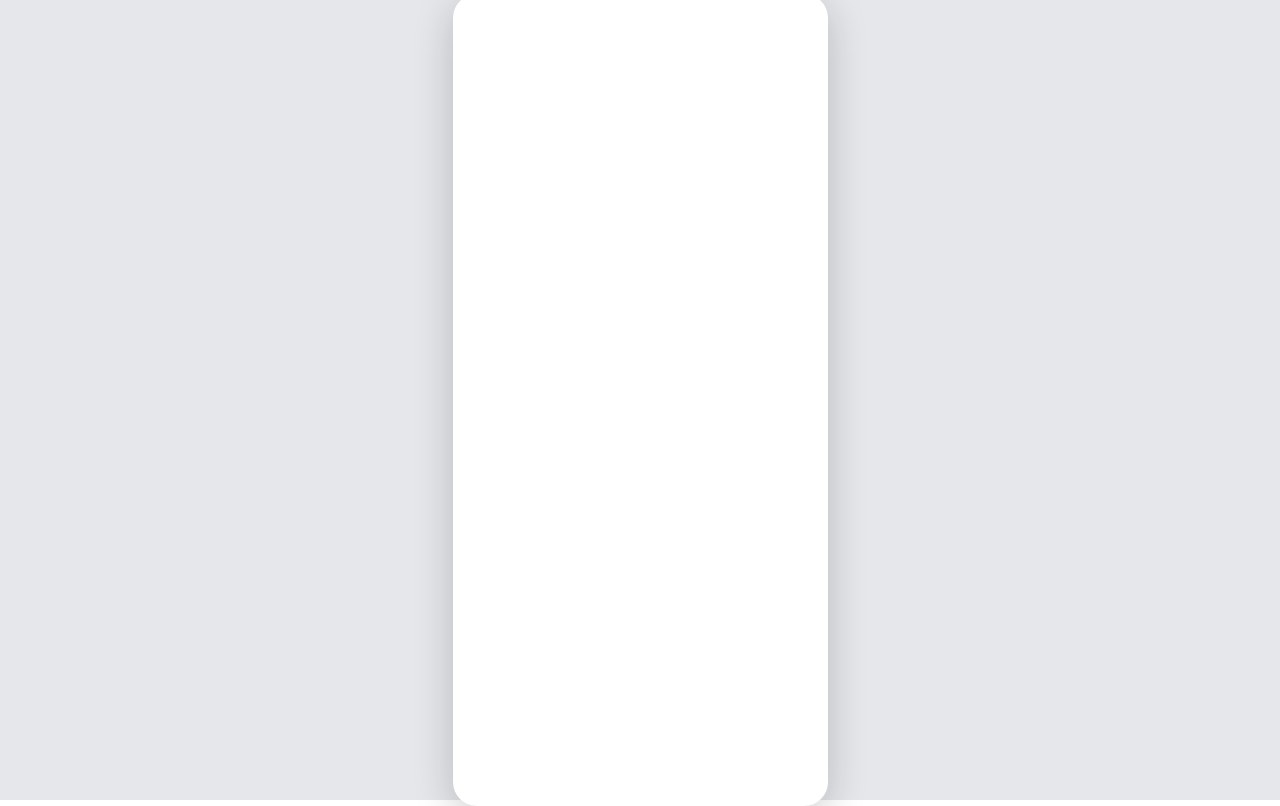
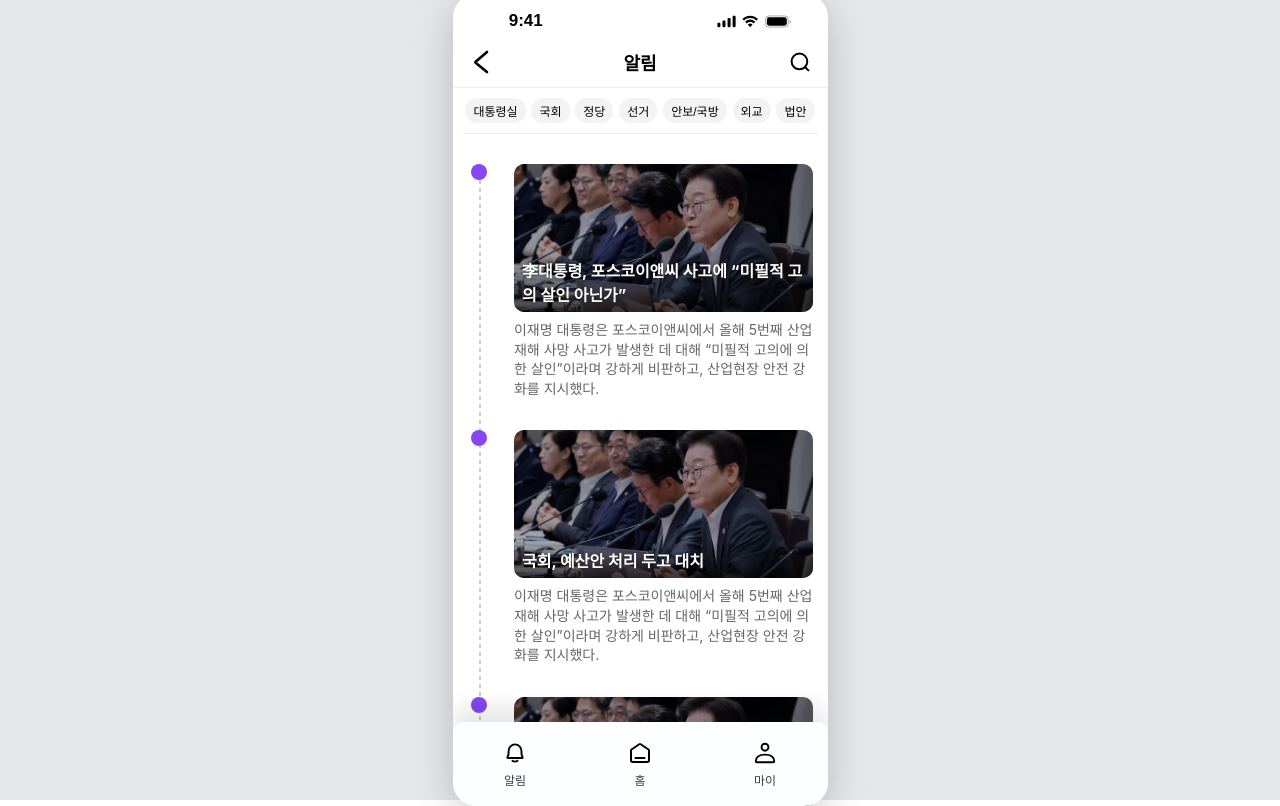
Before and after one commit to yoomstergotcha/hackathon, a React (Create React App) app: page /alarm in a window 1280 px wide. Before the commit this address had no page. Built offline with nearby package versions, Linux system fonts and the light colour scheme.

Commit message:
알림페이지

```diff
--- a/src/App.js
+++ b/src/App.js
@@ -14,6 +14,7 @@ import OnboardingQuestionPage6 from './pages/OnboardingQuestionPage6';
 import OnboardingQuestionPage7 from './pages/OnboardingQuestionPage7';
 import OnboardingResultPage from './pages/OnboardingResultPage';
 import MainPage from './pages/MainPage';
+import Alarm from './pages/AlarmPage';
 
 function App() {
   return (
@@ -66,6 +67,8 @@ function App() {
             />
 
             <Route path="/main" element={<MainPage />} />
+
+            <Route path="/alarm" element={<Alarm />} />
           </Routes>
         </Router>
       </div>
--- /dev/null
+++ b/src/assets/styles/Alarm.css
@@ -0,0 +1,166 @@
+.alarm-container {
+  width: 375px;
+  height: 812px;
+  margin: 0 auto;
+  background: white;
+  display: flex;
+  flex-direction: column;
+  overflow: hidden;
+  position: relative;
+}
+
+/* 상단 헤더 */
+.alarm-header {
+  display: flex;
+  align-items: center;
+  justify-content: space-between;
+  padding: 12px 16px;
+  border-bottom: 1px solid #eee;
+}
+
+.icon {
+  width: 24px;
+  height: 24px;
+  cursor: pointer;
+}
+
+.header-title {
+  font-size: 18px;
+  font-weight: 600;
+}
+
+/* 키워드 버튼 */
+.keyword-row {
+  display: flex;
+  margin-left: 10px;
+  margin-right: 10px;
+  justify-content: space-around;
+  padding: 10px 0;
+  border-bottom: 1px solid #eee;
+}
+
+.keyword-btn {
+  padding: 4px 8px;
+  font-size: 12px;
+  background: #f3f3f5;
+  border-radius: 12px;
+  border: none;
+  cursor: pointer;
+}
+
+/* 기사 리스트 */
+.alarm-content {
+  margin-top: 10px;
+  flex: 1;
+  overflow-y: auto;
+  padding: 20px 16px 80px 16px; /* bottom padding for nav */
+}
+
+.article-item {
+  display: flex;
+  position: relative;
+  margin-bottom: 32px;
+}
+
+.timeline-line {
+  position: absolute;
+  top: 170px;
+  left: 26px; /* circle 중앙 위치 */
+  width: 2px;
+  height: calc(100% - 80px); /* 하단바 위까지만 */
+  background: repeating-linear-gradient(
+    to bottom,
+    #ccc,
+    #ccc 4px,
+    transparent 4px,
+    transparent 8px
+  );
+  z-index: 0;
+}
+
+.circle {
+  width: 16px;
+  height: 16px;
+  background: #8646f2;
+  border-radius: 50%;
+  margin-bottom: 4px;
+  margin-left: 2px;
+}
+
+.line {
+  flex: 1;
+  width: 2px;
+  margin-top: 4px;
+  background: repeating-linear-gradient(
+    to bottom,
+    #ccc,
+    #ccc 4px,
+    transparent 4px,
+    transparent 8px
+  );
+  z-index: 1;
+}
+
+.article-card {
+  display: flex;
+  flex-direction: column;
+  align-items: flex-start;
+  width: 315px;
+  position: relative;
+  margin-left: 8%;
+}
+
+.article-summary {
+  width: 299px;
+  font-size: 14px;
+  color: #666;
+  line-height: 1.4;
+}
+
+/* BottomNavBar는 이미 별도 컴포넌트 스타일 존재 */
+
+.article-thumb-wrapper {
+  position: relative;
+  width: 299px;
+  height: 148px;
+  margin-bottom: 8px;
+}
+
+.article-thumb {
+  width: 100%;
+  height: 100%;
+  object-fit: cover;
+  border-radius: 10px;
+}
+
+/* 제목을 이미지 위로 겹치기 */
+.article-title {
+  position: absolute;
+  bottom: 0; /* 이미지 하단 */
+  left: 0;
+  width: 100%;
+  padding: 6px 8px;
+  font-size: 16px;
+  font-weight: 700;
+  color: white;
+
+  background: linear-gradient(
+    to top,
+    rgba(0, 0, 0, 0.6) 0%,
+    /* 아래쪽 진한 검정 */ rgba(0, 0, 0, 0) 100% /* 위쪽 투명 */
+  );
+
+  border-radius: 0 0 10px 10px; /* 이미지 하단 모서리에 맞춤 */
+  box-sizing: border-box;
+}
+
+/* 검정 오버레이 */
+.overlay {
+  position: absolute;
+  top: 0;
+  left: 0;
+  width: 100%;
+  height: 100%;
+  background: rgba(0, 0, 0, 0.35); /* 35% 투명한 검정 */
+  border-radius: 10px;
+}
--- a/src/assets/styles/MainPage.css
+++ b/src/assets/styles/MainPage.css
@@ -119,7 +119,7 @@
 }
 
 .main-scroll-content::-webkit-scrollbar {
-  width: 2px; /* 두께 줄이기 */
+  width: 1px; /* 두께 줄이기 */
 }
 
 .main-scroll-content::-webkit-scrollbar-thumb {
@@ -129,5 +129,20 @@
 
 .main-scroll-content::-webkit-scrollbar-track {
   background-color: transparent;
-  width: 2px; /* 두께 줄이기 */
+  width: 1px; /* 두께 줄이기 */
 }
+
+.keyword-btn {
+  padding: 4px 10px;
+  font-size: 12px;
+  background: #f3f3f5;
+  border-radius: 12px;
+  border: none;
+  cursor: pointer;
+  transition: 0.2s;
+}
+
+.keyword-btn.active {
+  background: #8646f2; /* 선택 시 보라색 */
+  color: white;
+}
--- a/src/assets/styles/OnboardingStartPage.css
+++ b/src/assets/styles/OnboardingStartPage.css
@@ -44,6 +44,7 @@
   justify-content: center;
   align-items: center;
   margin: 60px auto 18px auto;
+  overflow: hidden;
 }
 
 .phone-frame-outer {
@@ -54,10 +55,12 @@
 
 .result-image {
   position: absolute;
-  width: 90%; /* 내부 프레임의 약간 여백 */
-  height: 90%;
-  object-fit: cover; /* 꽉 차게 */
-  border-radius: 16px;
+  inset: 0; /* top:0, right:0, bottom:0, left:0 */
+  width: 100%;
+  height: 100%;
+  object-fit: cover; /* 꽉 채우기 */
+  border-radius: 16px; /* 프레임 모서리와 맞춤 */
+  flex-shrink: 0;
 }
 
 .bottom-bar {
--- a/src/assets/styles/TodayArticle.css
+++ b/src/assets/styles/TodayArticle.css
@@ -18,6 +18,7 @@
 
 .today-title {
   margin-left: 16px;
+  margin-bottom: 32px;
   margin-right: 288px;
   font-size: 14px;
   font-weight: 600;
@@ -26,12 +27,12 @@
 }
 
 .article-title {
-  position: absolute;
-  bottom: 16px;
+  position: relative;
+  bottom: 32px;
   left: 16px;
   right: 16px;
   color: white;
-  font-size: 16px;
+  font-size: 2cqmin;
   font-weight: 600;
   text-shadow: 0 0 4px rgba(0, 0, 0, 0.5);
 
--- a/src/components/TodayArticle.js
+++ b/src/components/TodayArticle.js
@@ -24,6 +24,7 @@ function TodayArticle({ news, sizeType }) {
         alt={news.title}
         className="today-thumbnail"
       />
+      <div className="overlay"></div>
       <p className="article-title">{news.title}</p>
     </div>
   );
--- a/src/pages/AlarmPage.js
+++ b/src/pages/AlarmPage.js
@@ -0,0 +1,141 @@
+import React from 'react';
+import StatusBar from '../components/StatusBar';
+import BottomNavBar from '../components/BottomNavBar';
+import backIcon from '../assets/images/back.svg';
+import { useNavigate } from 'react-router-dom';
+import searchIcon from '../assets/images/search.svg';
+import placeholderImage from '../assets/images/placeholder.png';
+import '../assets/styles/Alarm.css';
+import { useState } from 'react';
+
+function Alarm() {
+  const keywords = [
+    '대통령실',
+    '국회',
+    '정당',
+    '선거',
+    '안보/국방',
+    '외교',
+    '법안',
+  ];
+
+  const [selectedKeyword, setSelectedKeyword] = useState(null);
+  const navigate = useNavigate();
+
+  const articles = [
+    {
+      id: 1,
+      title: '李대통령, 포스코이앤씨 사고에 “미필적 고의 살인 아닌가” ',
+      summary:
+        '이재명 대통령은 포스코이앤씨에서 올해 5번째 산업재해 사망 사고가 발생한 데 대해 “미필적 고의에 의한 살인”이라며 강하게 비판하고, 산업현장 안전 강화를 지시했다.',
+      thumbnail: placeholderImage,
+    },
+    {
+      id: 2,
+      title: '국회, 예산안 처리 두고 대치',
+      summary:
+        '이재명 대통령은 포스코이앤씨에서 올해 5번째 산업재해 사망 사고가 발생한 데 대해 “미필적 고의에 의한 살인”이라며 강하게 비판하고, 산업현장 안전 강화를 지시했다.',
+      thumbnail: placeholderImage,
+    },
+    {
+      id: 3,
+      title: '국회, 예산안 처리 두고 대치',
+      summary:
+        '이재명 대통령은 포스코이앤씨에서 올해 5번째 산업재해 사망 사고가 발생한 데 대해 “미필적 고의에 의한 살인”이라며 강하게 비판하고, 산업현장 안전 강화를 지시했다.',
+      thumbnail: placeholderImage,
+    },
+    {
+      id: 4,
+      title: '국회, 예산안 처리 두고 대치',
+      summary: '여야가 예산안 처리를 두고 격렬한 공방을 벌이고 있다...',
+      thumbnail: placeholderImage,
+    },
+    {
+      id: 5,
+      title: '국회, 예산안 처리 두고 대치',
+      summary: '여야가 예산안 처리를 두고 격렬한 공방을 벌이고 있다...',
+      thumbnail: placeholderImage,
+    },
+    {
+      id: 6,
+      title: '국회, 예산안 처리 두고 대치',
+      summary: '여야가 예산안 처리를 두고 격렬한 공방을 벌이고 있다...',
+      thumbnail: placeholderImage,
+    },
+    {
+      id: 7,
+      title: '국회, 예산안 처리 두고 대치',
+      summary: '여야가 예산안 처리를 두고 격렬한 공방을 벌이고 있다...',
+      thumbnail: placeholderImage,
+    },
+    {
+      id: 8,
+      title: '국회, 예산안 처리 두고 대치',
+      summary: '여야가 예산안 처리를 두고 격렬한 공방을 벌이고 있다...',
+      thumbnail: placeholderImage,
+    },
+    {
+      id: 9,
+      title: '국회, 예산안 처리 두고 대치',
+      summary: '여야가 예산안 처리를 두고 격렬한 공방을 벌이고 있다...',
+      thumbnail: placeholderImage,
+    },
+  ];
+
+  return (
+    <div className="alarm-container">
+      <StatusBar />
+
+      {/* 상단 헤더 */}
+      <div className="alarm-header">
+        <button className="back-button" onClick={() => navigate(-1)}>
+          <img src={backIcon} alt="뒤로가기" className="icon" />
+        </button>
+        <span className="header-title">알림</span>
+        <img src={searchIcon} alt="검색" className="icon" />
+      </div>
+
+      {/* 키워드 버튼 행 */}
+      <div className="keyword-row">
+        {keywords.map((kw, idx) => (
+          <button
+            key={idx}
+            className={`keyword-btn ${selectedKeyword === kw ? 'active' : ''}`}
+            onClick={() => setSelectedKeyword(kw)}
+          >
+            {kw}
+          </button>
+        ))}
+      </div>
+
+      {/* 기사 리스트 */}
+      <div className="alarm-content">
+        <div className="timeline-line"></div>
+        {articles.map((article) => (
+          <div className="article-item" key={article.id}>
+            <div className="timeline">
+              <div className="circle"></div>
+            </div>
+
+            <div className="article-card">
+              <div className="article-thumb-wrapper">
+                <img
+                  src={article.thumbnail}
+                  alt={article.title}
+                  className="article-thumb"
+                />
+                <div className="overlay"></div>
+                <h3 className="article-title">{article.title}</h3>
+              </div>
+              <p className="article-summary">{article.summary}</p>
+            </div>
+          </div>
+        ))}
+      </div>
+
+      <BottomNavBar />
+    </div>
+  );
+}
+
+export default Alarm;
--- a/src/pages/OnboardingResultPage.js
+++ b/src/pages/OnboardingResultPage.js
@@ -1,4 +1,5 @@
 import { useNavigate } from 'react-router-dom';
+import React, { useState } from 'react';
 import StatusBar from '../components/StatusBar';
 import backIcon from '../assets/images/back.svg';
 import resultImage from '../assets/images/onboarding_result.png'; // 디자이너 이미지
--- a/src/pages/OnboardingStartPage.js
+++ b/src/pages/OnboardingStartPage.js
@@ -2,7 +2,7 @@ import React from 'react';
 import { useNavigate } from 'react-router-dom';
 import '../assets/styles/OnboardingStartPage.css';
 import StatusBar from '../components/StatusBar';
-import onboardingresult from '../assets/images/onboarding.png';
+import onboardingresult from '../assets/images/onboarding.jpg';
 
 function OnboardingStartPage({}) {
   const navigate = useNavigate();
```
Also changed, not shown: src/assets/images/onboarding.jpg (added), src/assets/images/onboarding.png (deleted), src/pages/DescriptionPage.js (added).
